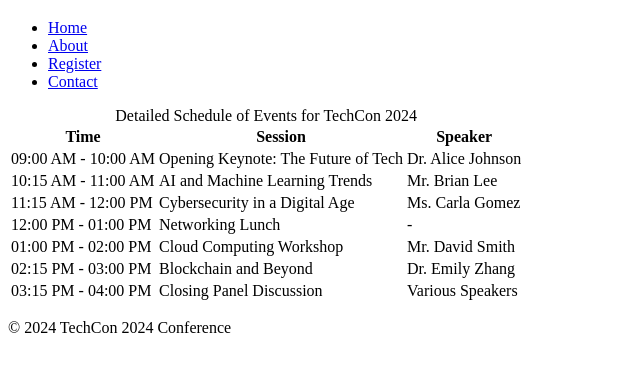
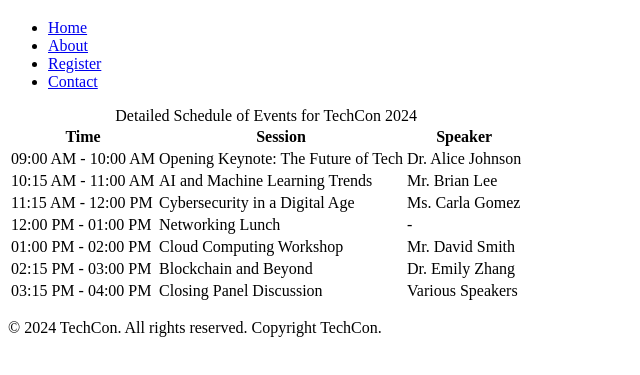
Before and after one commit to amadibethel/TechCon_HTML, a plain HTML site: page techcon_website/schedule.html in a window 1280 px wide. Shown: the part 61-436 px from the top of the page, without its empty margins (0-640 px from the left). Drawn offline with Linux system fonts and the light colour scheme.

```diff
--- a/techcon_website/schedule.html
+++ b/techcon_website/schedule.html
@@ -68,7 +68,8 @@
     </main>
 
     <footer>
-        <p>&copy; 2024 TechCon 2024 Conference</p>
-    </footer>
+  <p>&copy; 2024 TechCon. All rights reserved. Copyright TechCon.</p>
+</footer>
+
 </body>
 </html>
```
